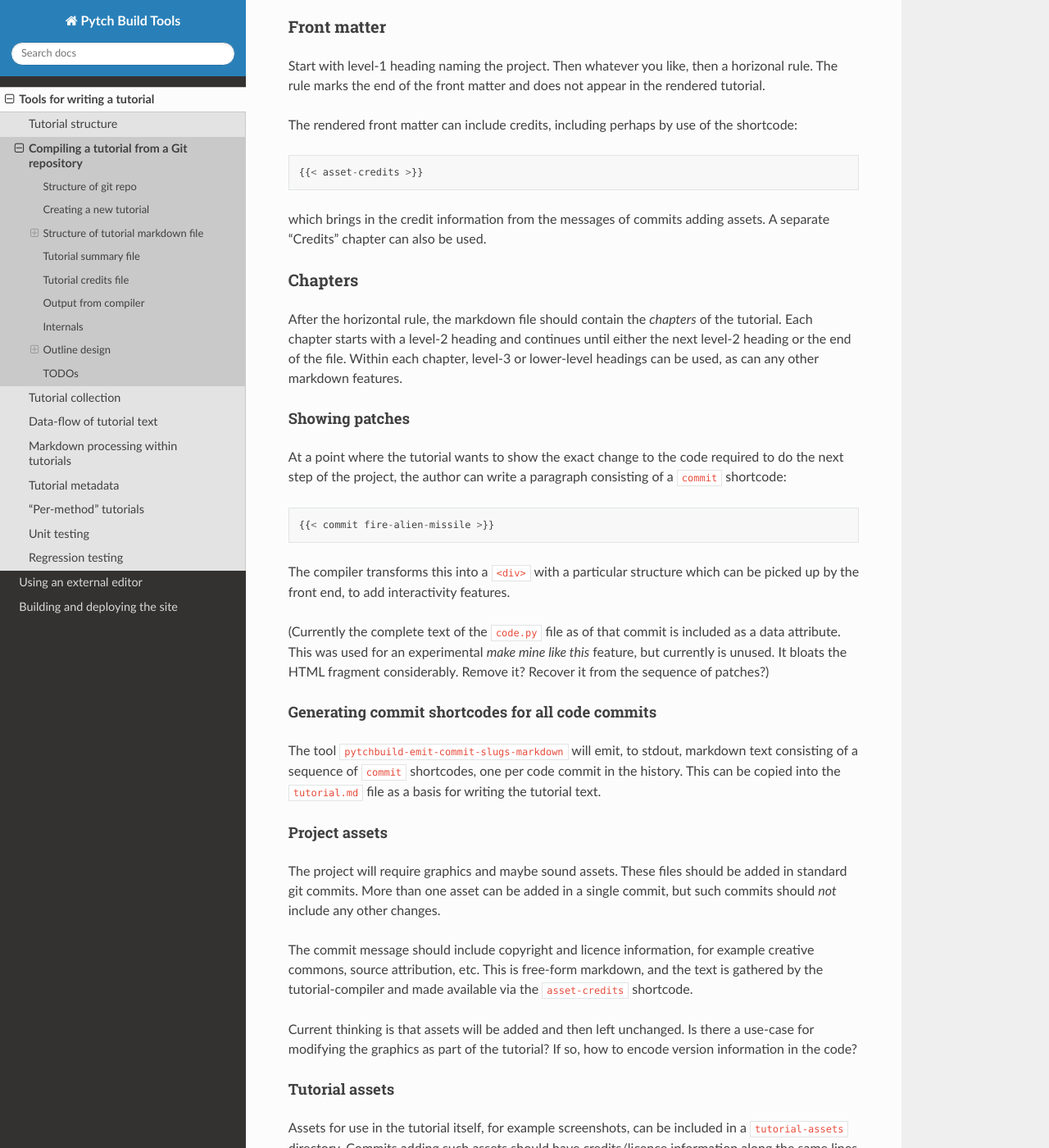
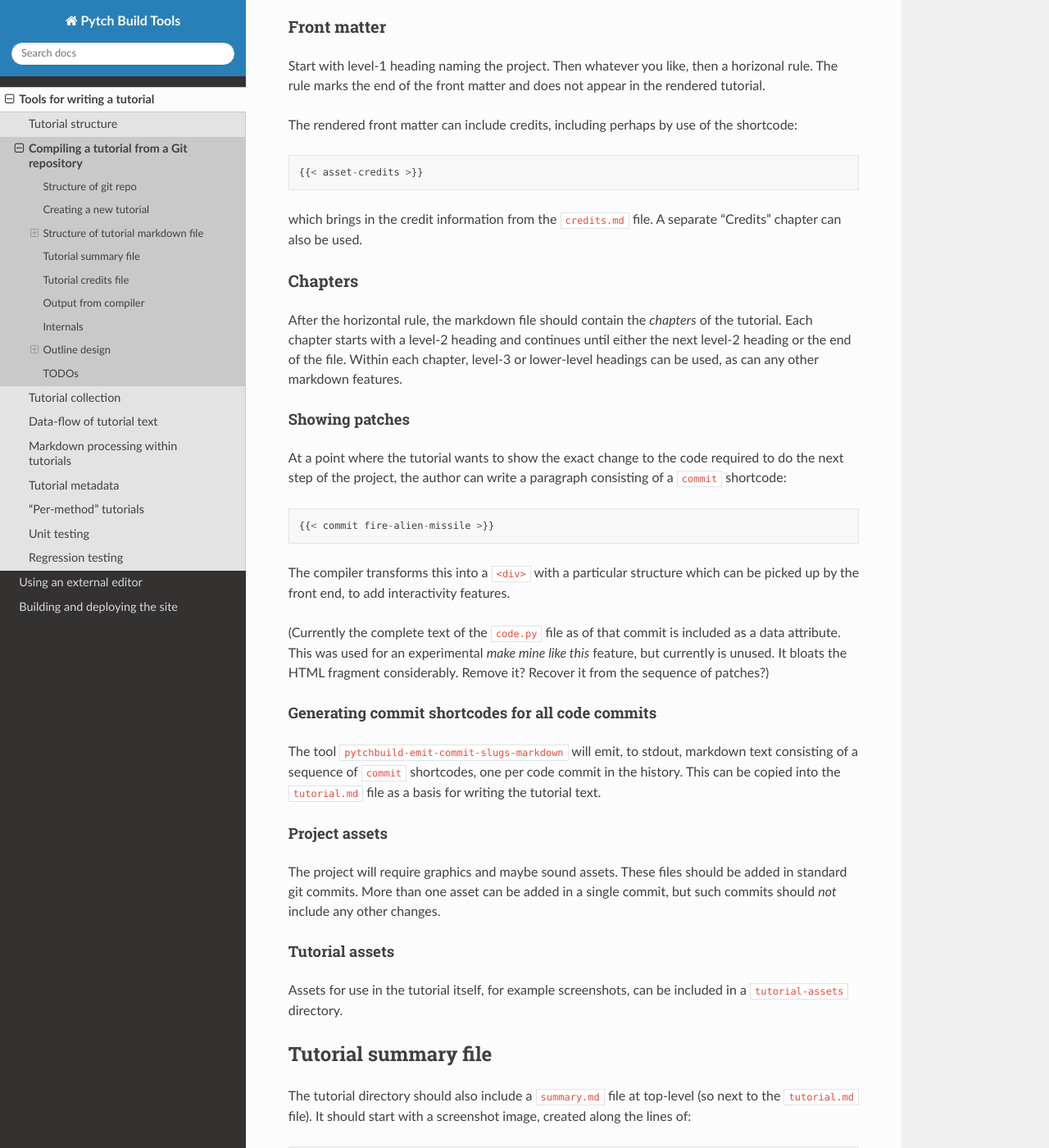
Before and after one commit to pytchlang/pytch-build, a Sphinx documentation site: the page built from doc/source/tutorialcompiler/fromgitrepo.rst, in a window 1280 px wide and 1400 px high, scrolled down 1181 px. Shown: the whole window at 82% size. Built offline with Sphinx 7.4.7 and the Read the Docs theme 3.1.0, drawn with Linux system fonts in a browser that asks for light colours; some of the changed text lies outside the part shown.

Commit message:
Remove or update stale credit docs

```diff
--- a/doc/source/tutorialcompiler/fromgitrepo.rst
+++ b/doc/source/tutorialcompiler/fromgitrepo.rst
@@ -65,8 +65,8 @@ use of the shortcode::
 
   {{< asset-credits >}}
 
-which brings in the credit information from the messages of commits
-adding assets.  A separate "Credits" chapter can also be used.
+which brings in the credit information from the ``credits.md`` file.
+A separate "Credits" chapter can also be used.
 
 
 Chapters
@@ -114,22 +114,12 @@ files should be added in standard git commits.  More than one asset
 can be added in a single commit, but such commits should *not* include
 any other changes.
 
-The commit message should include copyright and licence information,
-for example creative commons, source attribution, etc.  This is
-free-form markdown, and the text is gathered by the tutorial-compiler
-and made available via the ``asset-credits`` shortcode.
-
-Current thinking is that assets will be added and then left
-unchanged.  Is there a use-case for modifying the graphics as part of
-the tutorial?  If so, how to encode version information in the code?
 
 Tutorial assets
 ~~~~~~~~~~~~~~~
 
 Assets for use in the tutorial itself, for example screenshots, can be
-included in a ``tutorial-assets`` directory.  Commits adding such
-assets should have credits/licence information along the same lines as
-the information given for project assets.
+included in a ``tutorial-assets`` directory.
 
 
 Tutorial summary file
```
